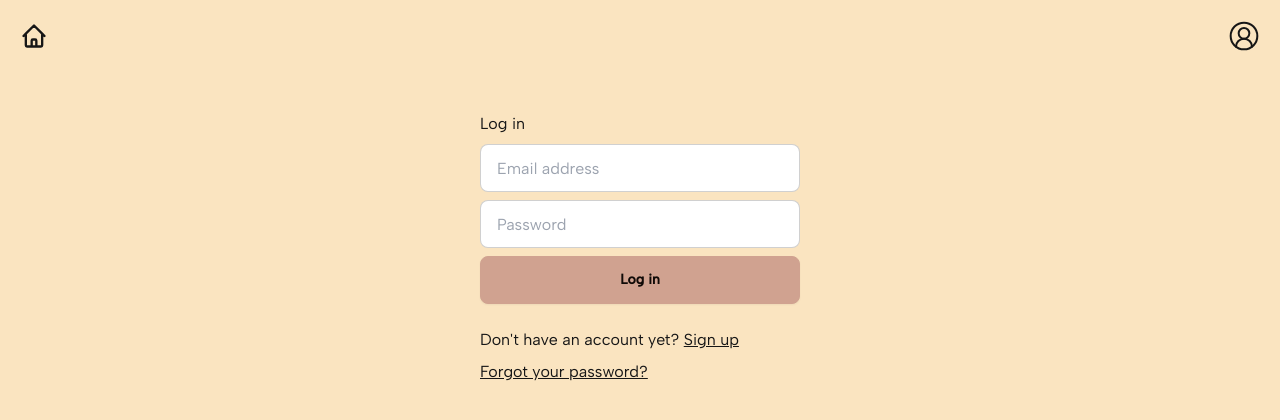
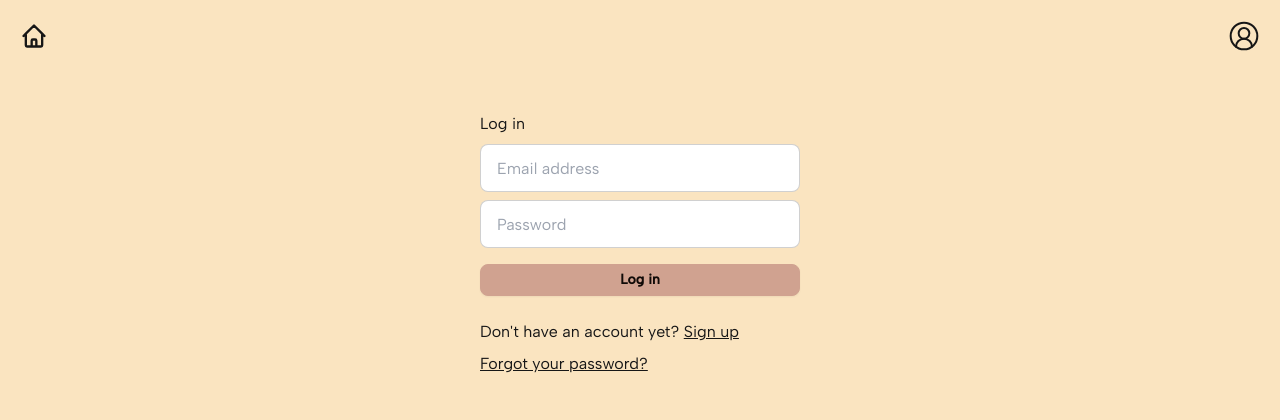
Before and after one commit to felicialyden/recipe-search-frontend, a React (Vite) app: page /recipe-search-frontend/login in a window 1280 px wide. Shown: the top 420 px of the page. Built offline with nearby package versions, Linux system fonts and the light colour scheme.

Commit message:
small buttons in auth forms

```diff
--- a/src/components/ChangePassword.tsx
+++ b/src/components/ChangePassword.tsx
@@ -49,7 +49,7 @@ const ChangePassword = () => {
         placeholder="Confirm new password"
         className="input input-sm input-bordered w-full w-xs"
       />
-    <button className="btn btn-sm btn-primary max-w-xs">Change password</button>
+    <button className="btn btn-primary btn-sm max-w-xs mt-2">Change password</button>
     </form>
   )
 }
--- a/src/components/LoginForm.tsx
+++ b/src/components/LoginForm.tsx
@@ -46,7 +46,7 @@ const LoginForm = () => {
         className="input input-bordered w-full max-w-xs"
         name="login-password"
       />
-      <button className="btn btn-primary max-w-xs">Log in</button>
+      <button className="btn btn-primary max-w-xs btn-sm max-w-xs mt-2">Log in</button>
       <p className=" mt-4">Don't have an account yet? <span className="cursor-pointer underline" onClick={() => updateLoginState('signup')}>Sign up</span></p>
       <p className="cursor-pointer underline"
       onClick={() => (document.getElementById('resetPasswordModal') as HTMLDialogElement).showModal()}
--- a/src/components/SignupForm.tsx
+++ b/src/components/SignupForm.tsx
@@ -52,7 +52,7 @@ const SignupForm = () => {
         placeholder="Confirm password"
         className="input input-bordered w-full max-w-xs"
       />
-      <button type="submit" className="btn btn-primary max-w-xs">Sign up</button>
+      <button type="submit" className="btn btn-primary btn-sm max-w-xs mt-2">Sign up</button>
       <p className=" mt-4">Already have an account? <span className="cursor-pointer underline" onClick={() => updateLoginState('login')}>Log in</span></p>
     </form>
   );
```
